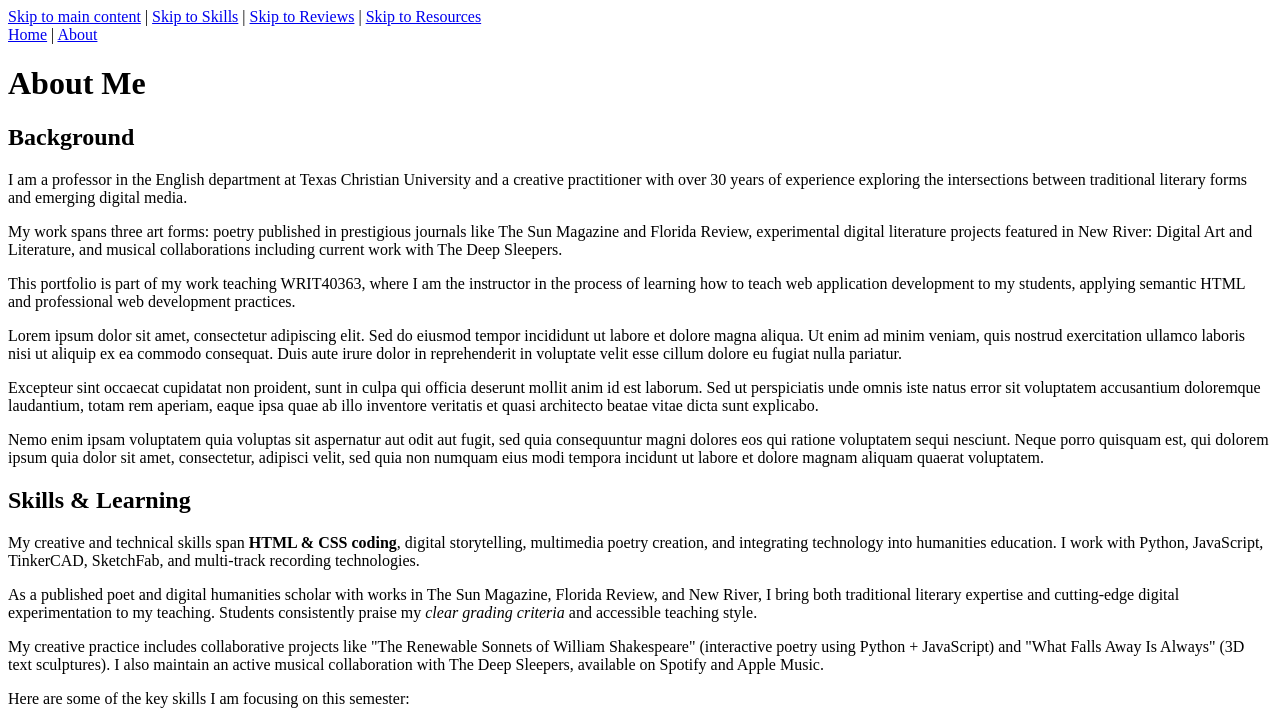
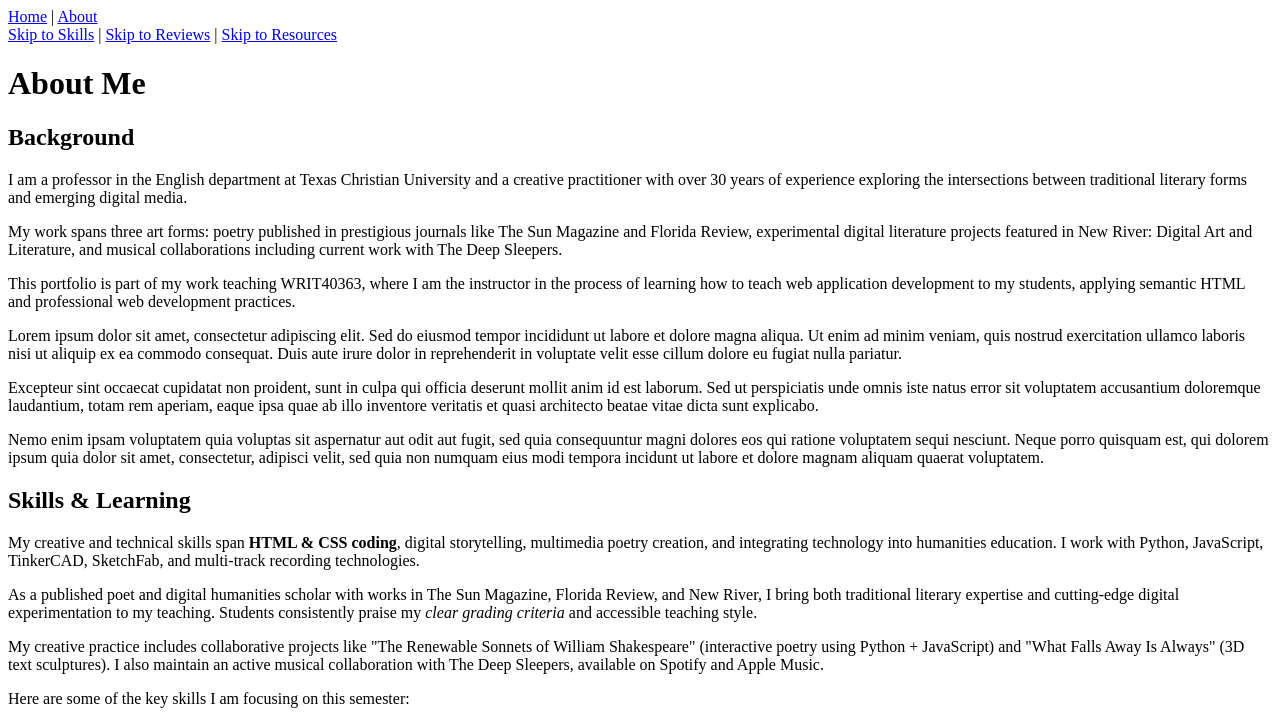
Before and after one commit to TCU-DCDA/writ40363-portfolio, a plain HTML site: page about.html in a window 1280 px wide. Shown: the top 721 px of the page. Drawn offline with Linux system fonts and the light colour scheme.

Commit message:
Update navigation and introduction content
Refactored navigation structure in about.html for improved clarity and accessibility. Updated index.html introduction section by modifying image source, adding spacing, and including a link to employer's website.

```diff
--- a/about.html
+++ b/about.html
@@ -8,15 +8,19 @@
 <body>
     <header>
         <nav>
+           <div>
+                <a href="index.html">Home</a> |
+                <a href="about.html">About</a>
+            </div>
+
             <div>
-                <a href="#main">Skip to main content</a> |
                 <a href="#skills">Skip to Skills</a> |
                 <a href="#reviews">Skip to Reviews</a> |
                 <a href="#resources">Skip to Resources</a>
             </div>
-            <div>
-                <a href="index.html">Home</a> | <a href="about.html">About</a>
-            </div>
+            <p></p>
+            <p></p>
+
         </nav>
         <h1>About Me</h1>
     </header>
```
Also changed, not shown: index.html (+10 -1 lines).
